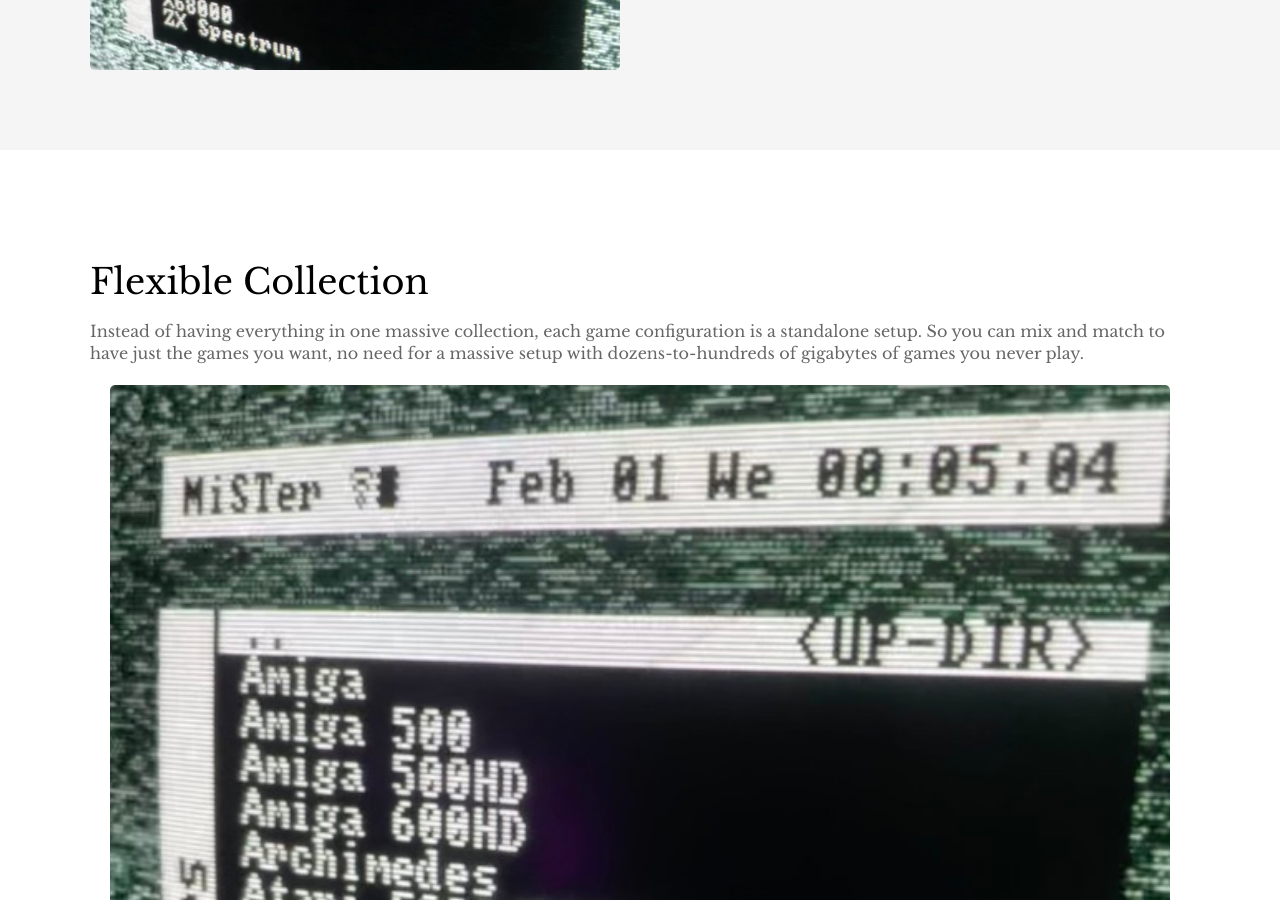
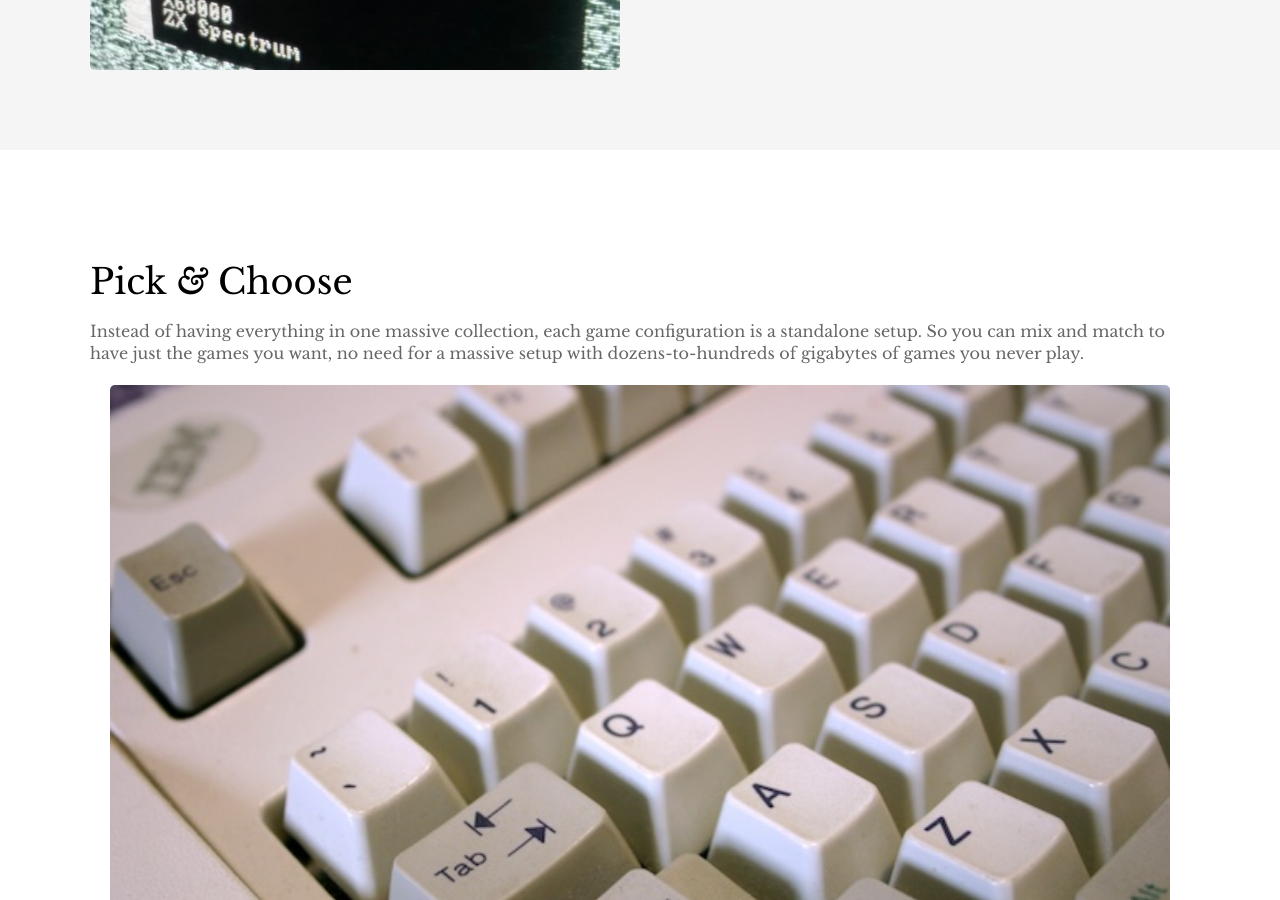
Before and after one commit to 0mhz-net/0mhz-net.github.io, a Jekyll site: the page built from index.html, in a window 1280 px wide and 900 px high, scrolled down 1686 px. Built offline with Jekyll 4.4.1, drawn with Linux system fonts in a browser that asks for light colours.

Commit message:
Temporary photo

```diff
--- a/index.html
+++ b/index.html
@@ -43,10 +43,10 @@
 	<section>
 		<div class="container flex">
 			<div class="text">
-				<h2>Flexible Collection</h2>
+				<h2>Pick <em>&amp;</em> Choose</h2>
 				<p>Instead of having everything in one massive collection, each game configuration is a standalone setup. So you can mix and match to have just the games you want, no need for a massive setup with dozens-to-hundreds of gigabytes of games you never play.</p>
 			<div class="image">
-				<img src="{{ site.baseurl }}/images/placeholder.jpg" alt="Screenshot" class="screenshot" />
+				<img src="{{ site.baseurl }}/images/keyboard.jpg" alt="Keyboard" title="Photo by sfllaw on Flickr" class="screenshot" />
 			</div>
 		</div>
 	</section>
```
